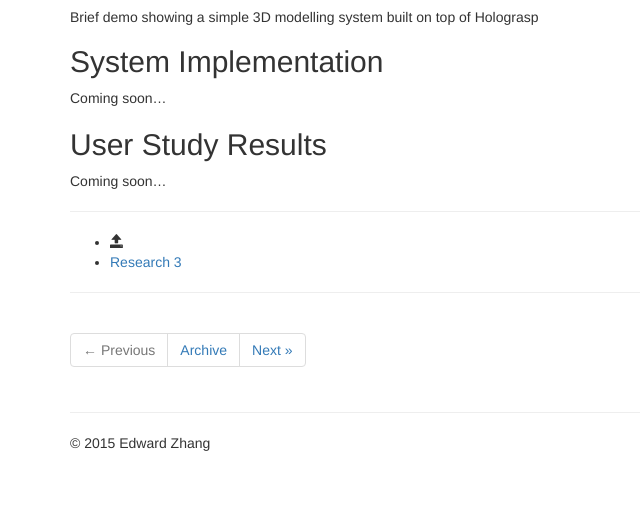
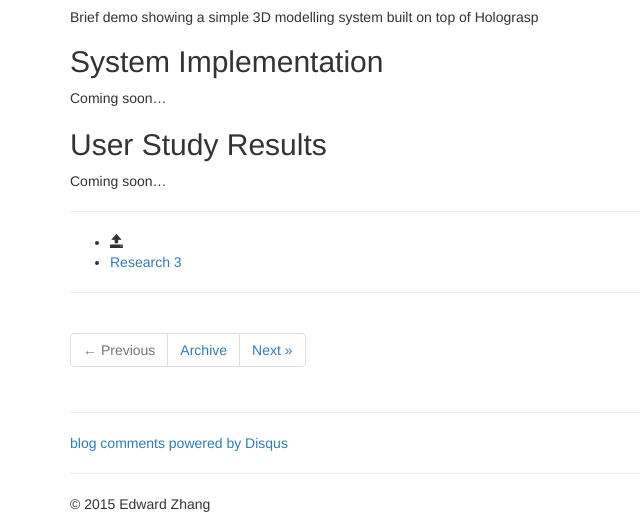
Before and after one commit to kyzyx/kyzyx.github.io, a Jekyll site: the page built from _posts/2015-03-22-holograsp-aligning-gestural-and-display-spaces-for-natural-3d-manipulation.md, in a window 1280 px wide. Shown: the part 1455-1979 px from the top of the page, without its empty margins (0-640 px from the left). Built offline with Jekyll 4.4.1, drawn with Linux system fonts in a browser that asks for light colours; nearby versions of some CDN libraries; comment, search, counter and statistics services are not loaded; before the commit the page ends 1918 px from its top, so only the background shows below that.

Commit message:
Add disqus comments

```diff
--- a/_config.yml
+++ b/_config.yml
@@ -24,6 +24,9 @@ author :
 # Finally if you are pushing to a GitHub project page, include the project name at the end.
 #
 production_url : ed.ilogues.com
+
+# Enable/disable tracking features for local testing
+enable_comments: true
 
 # All Jekyll-Bootstrap specific configurations are namespaced into this hash
 #
@@ -78,9 +81,9 @@ JB :
   # Set 'provider' to false to turn commenting off globally.
   #
   comments :
-    provider : false
+    provider : disqus
     disqus :
-      short_name : jekyllbootstrap
+      short_name : edilogues
     livefyre :
       site_id : 123
     intensedebate :
--- a/_includes/themes/kyzyx/post.html
+++ b/_includes/themes/kyzyx/post.html
@@ -43,6 +43,8 @@
       <li class="next disabled"><a>Next &rarr;</a>
     {% endif %}
     </ul>
-    {% include JB/comments %}
+    {% if site.enable_comments %}
+        {% include JB/comments %}
+    {% endif %}
   </div>
 </div>
--- /dev/null
+++ b/_localconfig.yml
@@ -0,0 +1 @@
+enable_comments: false
```
Also changed, not shown: 1 other file.
